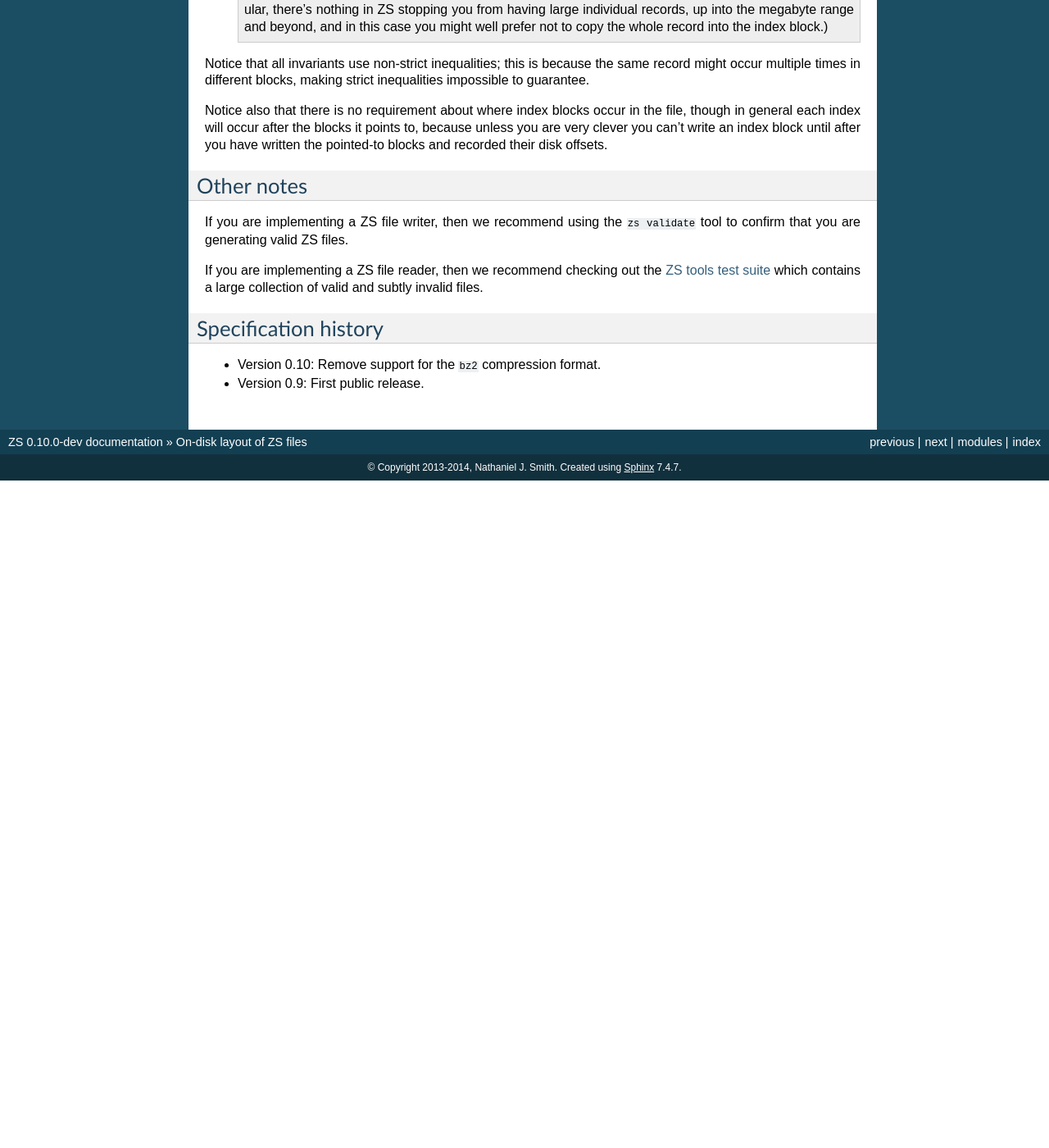
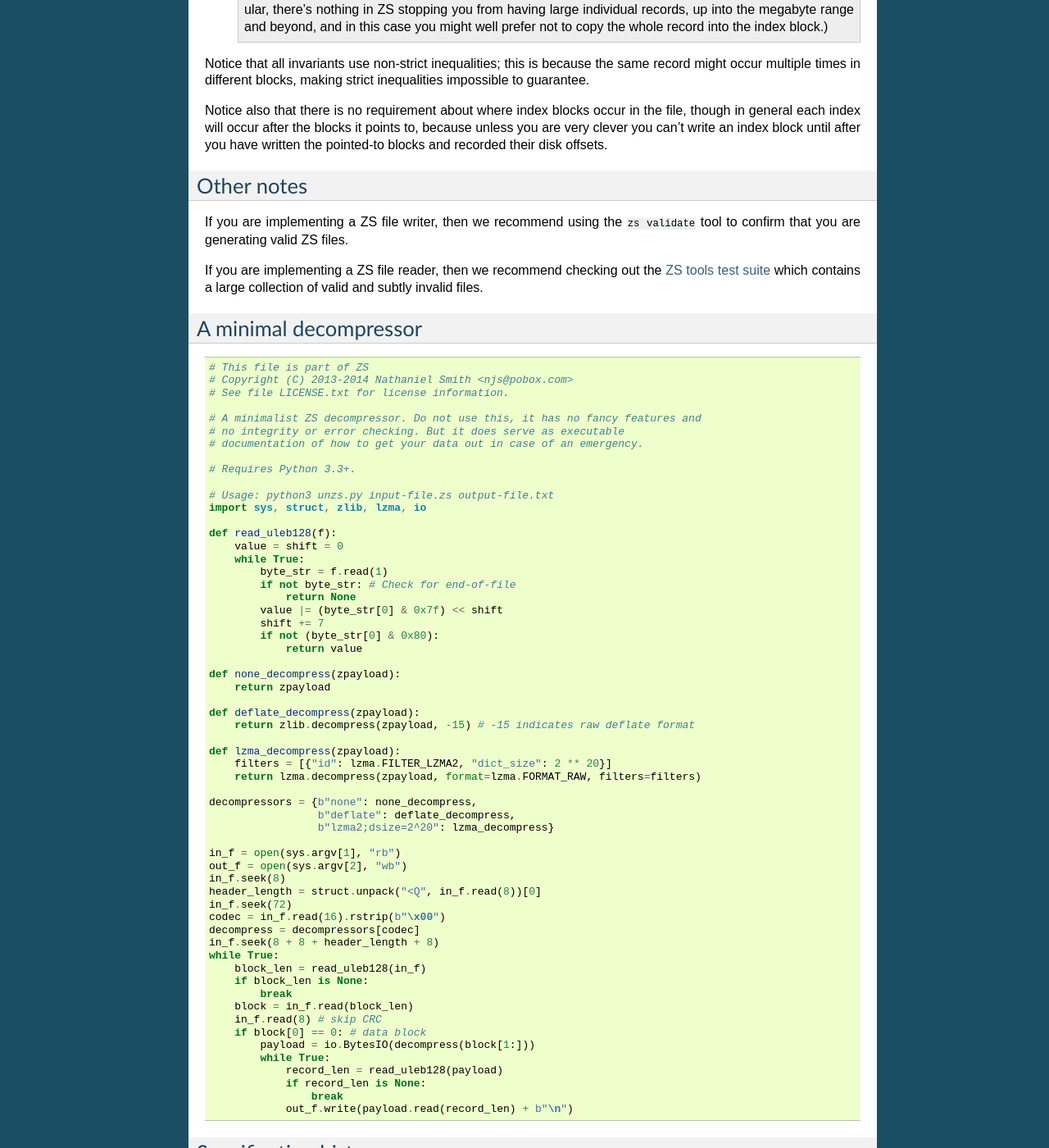
Before and after one commit to njsmith/zs, a Sphinx documentation site: the page built from doc/format.rst, in a window 1280 px wide and 1400 px high, scrolled down 6630 px. Shown: the whole window at 82% size. Built offline with Sphinx 7.4.7, drawn with Linux system fonts in a browser that asks for light colours; before the commit the page ends 7216 px from its top, so only the background shows below that; some of the changed text lies outside the part shown.

Commit message:
Add unzs.py minimal decompressor to format spec

```diff
--- /dev/null
+++ b/doc/figures/unzs.py
@@ -0,0 +1,59 @@
+# This file is part of ZS
+# Copyright (C) 2013-2014 Nathaniel Smith <njs@pobox.com>
+# See file LICENSE.txt for license information.
+
+# A minimalist ZS decompressor. Do not use this, it has no fancy features and
+# no integrity or error checking. But it does serve as executable
+# documentation of how to get your data out in case of an emergency.
+
+# Requires Python 3.3+.
+
+# Usage: python3 unzs.py input-file.zs output-file.txt
+import sys, struct, zlib, lzma, io
+
+def read_uleb128(f):
+    value = shift = 0
+    while True:
+        byte_str = f.read(1)
+        if not byte_str: # Check for end-of-file
+            return None
+        value |= (byte_str[0] & 0x7f) << shift
+        shift += 7
+        if not (byte_str[0] & 0x80):
+            return value
+
+def none_decompress(zpayload):
+    return zpayload
+
+def deflate_decompress(zpayload):
+    return zlib.decompress(zpayload, -15) # -15 indicates raw deflate format
+
+def lzma_decompress(zpayload):
+    filters = [{"id": lzma.FILTER_LZMA2, "dict_size": 2 ** 20}]
+    return lzma.decompress(zpayload, format=lzma.FORMAT_RAW, filters=filters)
+
+decompressors = {b"none": none_decompress,
+                 b"deflate": deflate_decompress,
+                 b"lzma2;dsize=2^20": lzma_decompress}
+
+in_f = open(sys.argv[1], "rb")
+out_f = open(sys.argv[2], "wb")
+in_f.seek(8)
+header_length = struct.unpack("<Q", in_f.read(8))[0]
+in_f.seek(72)
+codec = in_f.read(16).rstrip(b"\x00")
+decompress = decompressors[codec]
+in_f.seek(8 + 8 + header_length + 8)
+while True:
+    block_len = read_uleb128(in_f)
+    if block_len is None:
+        break
+    block = in_f.read(block_len)
+    in_f.read(8) # skip CRC
+    if block[0] == 0: # data block
+        payload = io.BytesIO(decompress(block[1:]))
+        while True:
+            record_len = read_uleb128(payload)
+            if record_len is None:
+                break
+            out_f.write(payload.read(record_len) + b"\n")
--- a/doc/format.rst
+++ b/doc/format.rst
@@ -431,6 +431,13 @@
 contains a large collection of valid and subtly invalid files.
 
 
+A minimal decompressor
+----------------------
+
+.. literalinclude:: figures/unzs.py
+   :language: python
+
+
 Specification history
 ---------------------
 
```
